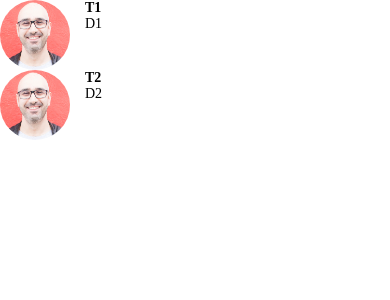
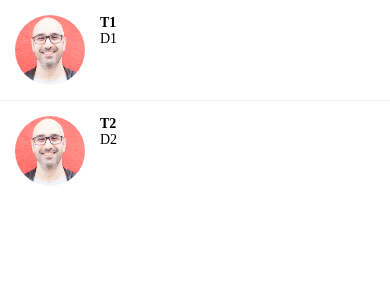
Before and after one commit to paul-mcaviney/donewithit-tutorial, a React Native app: screen / in a window 390 px wide. Shown: the top 300 px of the page. Built offline with nearby package versions, Linux system fonts and the light colour scheme.

Commit message:
Create ListItems & Separatorsfor MessagesScreen

```diff
--- /dev/null
+++ b/app/components/AppScreen.jsx
@@ -0,0 +1,11 @@
+import { StyleSheet, Platform, SafeAreaView, StatusBar } from "react-native";
+
+export default function AppScreen({ children }) {
+  return <SafeAreaView style={styles.screen}>{children}</SafeAreaView>;
+}
+
+const styles = StyleSheet.create({
+  screen: {
+    paddingTop: Platform.OS === "android" ? StatusBar.currentHeight : 0,
+  },
+});
--- a/app/components/ListItem.jsx
+++ b/app/components/ListItem.jsx
@@ -1,10 +1,11 @@
-import { Image, StyleSheet, View } from "react-native";
+import { Image, StyleSheet, TouchableHighlight, View } from "react-native";
 
 import AppText from "./AppText";
 import colors from "../config/colors";
 
-export default function ListItem({ imageUri, subTitle, title }) {
+export default function ListItem({ imageUri, subTitle, title, onPress }) {
   return (
+    <TouchableHighlight onPress={onPress} underlayColor={colors.lightGrey}>
       <View style={styles.container}>
         <Image source={imageUri} style={styles.image} />
         <View>
@@ -12,6 +13,7 @@ export default function ListItem({ imageUri, subTitle, title }) {
           <AppText style={styles.subtitle}>{subTitle}</AppText>
         </View>
       </View>
+    </TouchableHighlight>
   );
 }
 
@@ -20,6 +22,7 @@ const styles = StyleSheet.create({
     width: "100%",
     flexDirection: "row",
     columnGap: 15,
+    padding: 15,
   },
   image: {
     width: 70,
--- /dev/null
+++ b/app/components/ListItemSeparator.jsx
@@ -0,0 +1,15 @@
+import { StyleSheet, View } from "react-native";
+
+import colors from "../config/colors";
+
+export default function ListItemSeparator() {
+  return <View style={styles.separator}></View>;
+}
+
+const styles = StyleSheet.create({
+  separator: {
+    width: "100%",
+    height: 1,
+    backgroundColor: colors.lightGrey,
+  },
+});
--- a/app/config/colors.js
+++ b/app/config/colors.js
@@ -4,4 +4,5 @@ export default {
   secondary: "#4ECDC4",
   black: "#000",
   white: "#fff",
+  lightGrey: "#ededed",
 };
--- a/app/screens/MessagesScreen.jsx
+++ b/app/screens/MessagesScreen.jsx
@@ -1,6 +1,8 @@
-import { StyleSheet, FlatList } from "react-native";
+import { StyleSheet, FlatList, View } from "react-native";
 
 import ListItem from "../components/ListItem";
+import Screen from "../components/AppScreen";
+import ListItemSeparator from "../components/ListItemSeparator";
 
 export default function MessagesScreen() {
   const messages = [
@@ -18,6 +20,7 @@ export default function MessagesScreen() {
     },
   ];
   return (
+    <Screen>
       <FlatList
         data={messages}
         keyExtractor={(message) => message.id.toString()}
@@ -26,16 +29,13 @@ export default function MessagesScreen() {
             title={item.title}
             subTitle={item.description}
             imageUri={item.image}
+            onPress={() => console.log(`Message item ${item.title} pressed`)}
           />
         )}
+        ItemSeparatorComponent={<ListItemSeparator />}
       />
+    </Screen>
   );
 }
 
-const styles = StyleSheet.create({
-  container: {
-    flex: 1,
-    alignItems: "center",
-    justifyContent: "center",
-  },
-});
+const styles = StyleSheet.create({});
```
Lines whose indentation alone changed are shown as unchanged.
